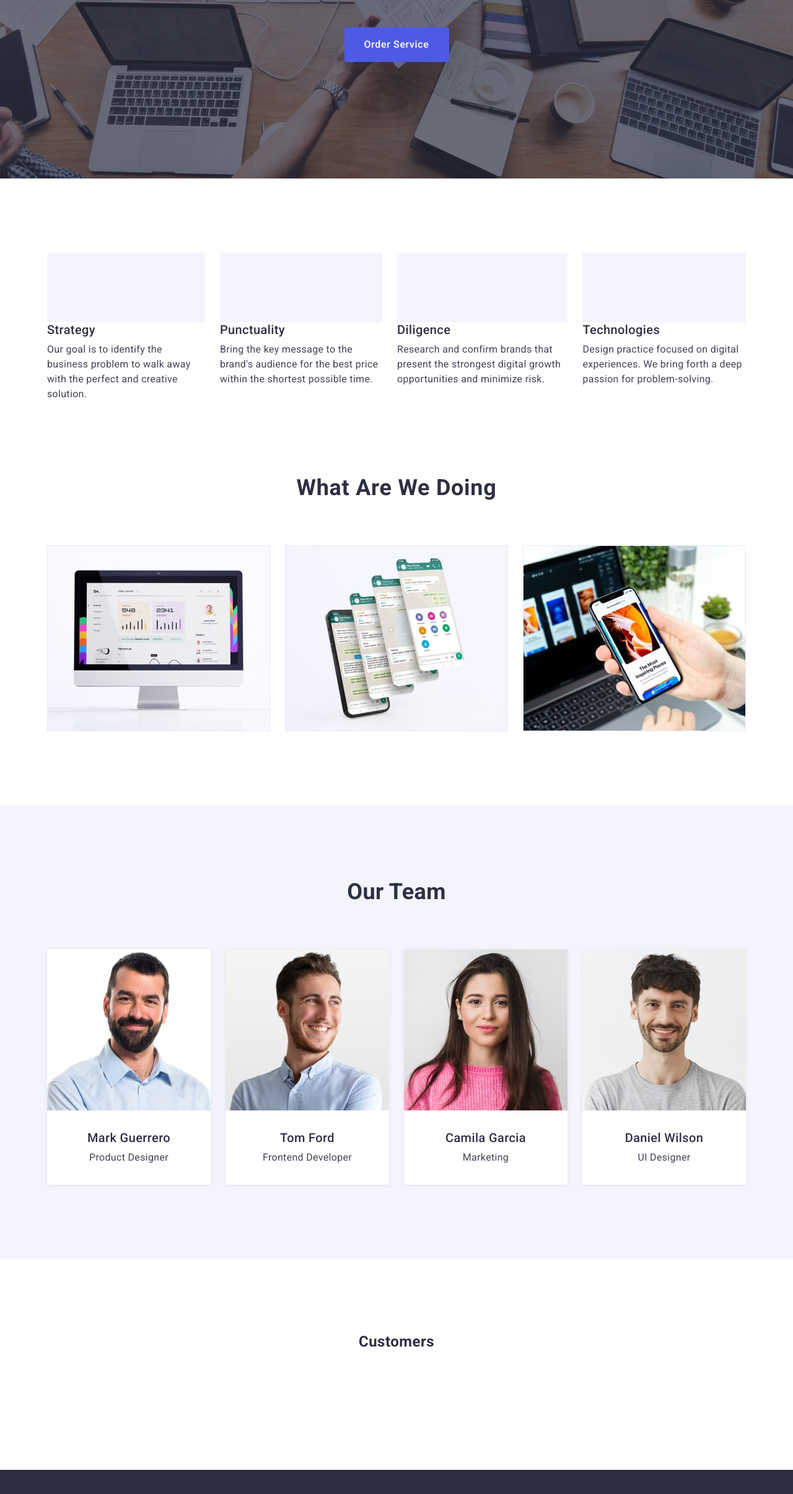
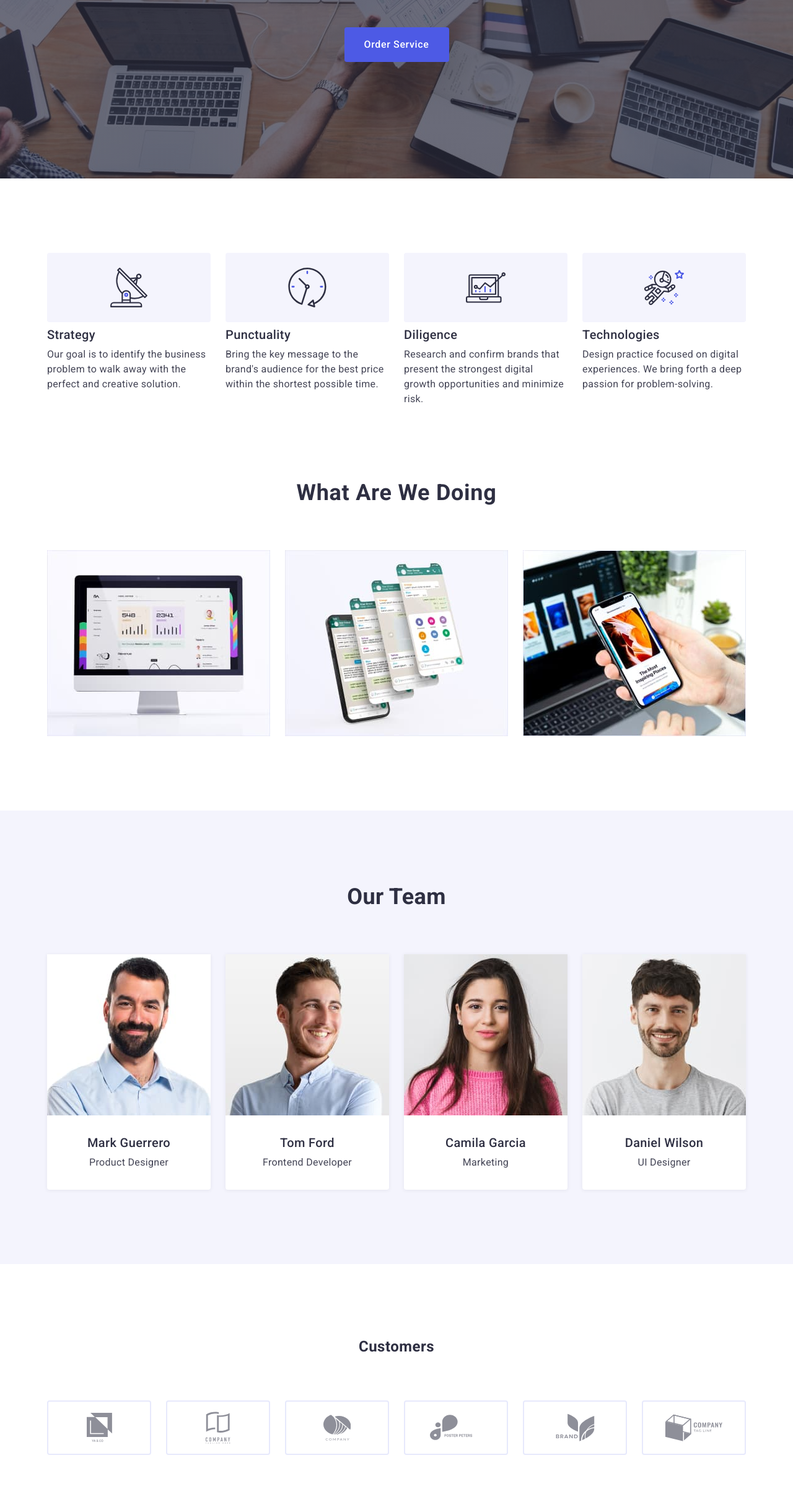
Before and after one commit to AntKhom/goit-markup-hw-04, a plain HTML site: page index.html in a window 1280 px wide. Shown: the part 385-2796 px from the top of the page at 62% size. Drawn offline with nearby package versions, Linux system fonts and the light colour scheme.

Commit message:
svg-inline

```diff
--- a/css/styles.css
+++ b/css/styles.css
@@ -255,17 +255,17 @@ p {
     /* outline: 1px solid teal; */
 }
 
-.advant .item::before{
-    content: "";
-    display: block;
+ .advant .icon {
+    padding: 24px 100px;
+    margin-bottom: 8px;
+    display: flex;
     height: 112px;
+    width: 264px;
     background-color: var(--text-footer-color);
-    background-repeat: no-repeat;
-    background-position: center;
-    background-size: 64px;
-}
+    border-radius: 4px;
+ }
 
-.icon-strategy::before{
+/* .icon-strategy::before{
     background-image: url('../images/antenna.svg');
 }
 
@@ -279,7 +279,7 @@ p {
 
 .icon-technologies::before {
     background-image: url('../images/astronaut.svg');
-}
+} */
 
 .advant .item:not(:last-child) {
     margin-right: 24px;
@@ -367,6 +367,27 @@ p {
     text-align: center;
     letter-spacing: 0.02em;
 }
+
+.customers .list{
+    display:flex;
+    align-items: center;
+    justify-content: center;
+}
+
+.customers .link {
+    display: flex;
+    align-items: center;
+    justify-content: center;
+    height: 88px;
+    width: 168px;
+    border: 2px solid var(--border-color);
+    border-radius: 4px;
+}
+
+.customers .item:not(:last-child) {
+    margin-right: 24px;
+}
+
 
 /* Footer */
 .footer {
--- a/index.html
+++ b/index.html
@@ -71,28 +71,40 @@
         <div class="container no-padding">
           <h2 class="section-title" hidden>Our advantages</h2>
           <ul class="list">
-            <li class="item icon-strategy">
+            <li class="item">
+              <svg class="icon" width="64px" height="64px">
+                <use href="./images/sprite.svg#icon-antenna"></use>
+              </svg>
               <h3 class="title">Strategy</h3>
               <p class="text">
                 Our goal is to identify the business problem to walk away with
                 the perfect and creative solution.
               </p>
             </li>
-            <li class="item icon-punktuality">
+            <li class="item">
+              <svg class="icon" width="64px" height="64px">
+                <use href="./images/sprite.svg#icon-clock"></use>
+              </svg>
               <h3 class="title">Punctuality</h3>
               <p class="text">
                 Bring the key message to the brand's audience for the best price
                 within the shortest possible time.
               </p>
             </li>
-            <li class="item icon-diligence">
+            <li class="item">
+              <svg class="icon" width="64px" height="64px">
+                <use href="./images/sprite.svg#icon-diagram"></use>
+              </svg>
               <h3 class="title">Diligence</h3>
               <p class="text">
                 Research and confirm brands that present the strongest digital
                 growth opportunities and minimize risk.
               </p>
             </li>
-            <li class="item icon-technologies">
+            <li class="item">
+              <svg class="icon" width="64px" height="64px">
+                <use href="./images/sprite.svg#icon-astronaut"></use>
+              </svg>
               <h3 class="title">Technologies</h3>
               <p class="text">
                 Design practice focused on digital experiences. We bring forth a
@@ -200,12 +212,48 @@
       <section class="section customers">
         <h2 class="title">Customers</h2>
         <ul class="list">
-          <li class="item"></li>
-          <li class="item"></li>
-          <li class="item"></li>
-          <li class="item"></li>
-          <li class="item"></li>
-          <li class="item"></li>
+          <li class="item">
+            <a class="link" href="">
+              <svg class="icon" width="41px" height="47px">
+                <use href="./images/sprite.svg#icon-yaco"></use>
+              </svg>
+            </a>
+          </li>
+          <li class="item">
+            <a class="link" href="">
+              <svg class="icon" width="40px" height="52px">
+                <use href="./images/sprite.svg#icon-company"></use>
+              </svg>
+            </a>
+          </li>
+          <li class="item">
+            <a class="link" href="">
+              <svg class="icon" width="44px" height=41px">
+                <use href="./images/sprite.svg#icon-company2"></use>
+              </svg>
+            </a>
+          </li>
+          <li class="item">
+            <a class="link" href="">
+              <svg class="icon" width="84px" height="41px">
+                <use href="./images/sprite.svg#icon-foster-peters"></use>
+              </svg>
+            </a>
+          </li>
+          <li class="item">
+            <a class="link" href="">
+              <svg class="icon" width="63px" height="45px">
+                <use href="./images/sprite.svg#icon-brand"></use>
+              </svg>
+            </a>
+          </li>
+          <li class="item">
+            <a class="link" href="">
+              <svg class="icon" width="94px" height="44px">
+                <use href="./images/sprite.svg#icon-tag-line"></use>
+              </svg>
+            </a>
+          </li>
         </ul>
       </section>
     </main>
```
